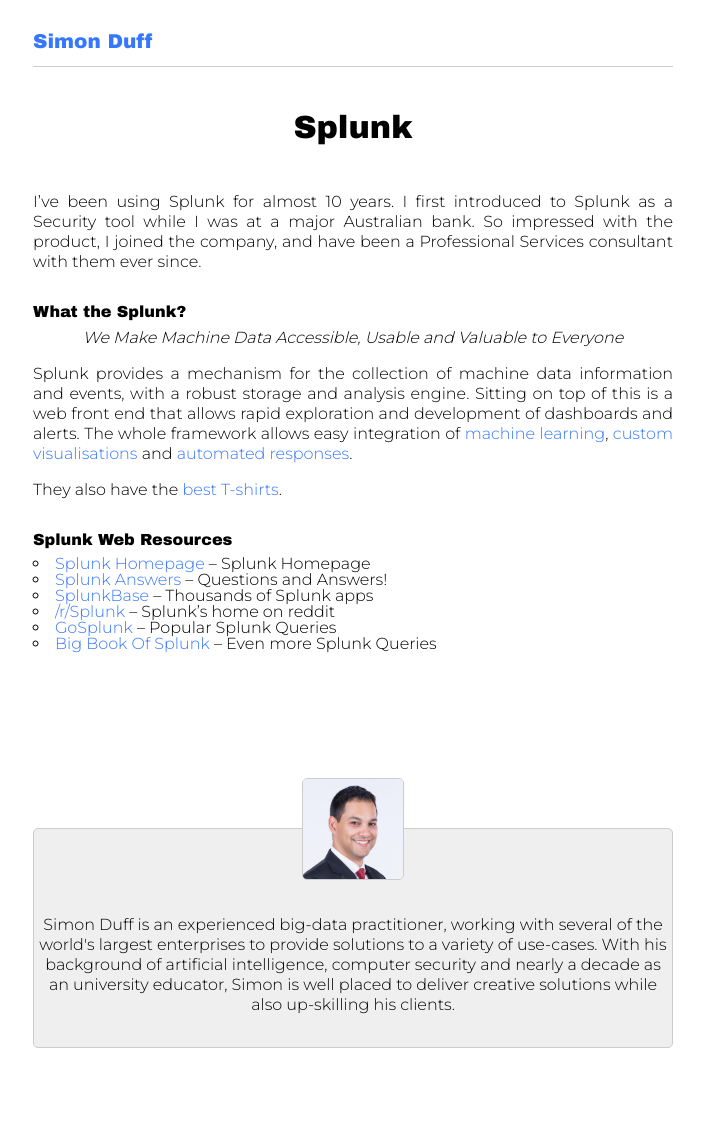
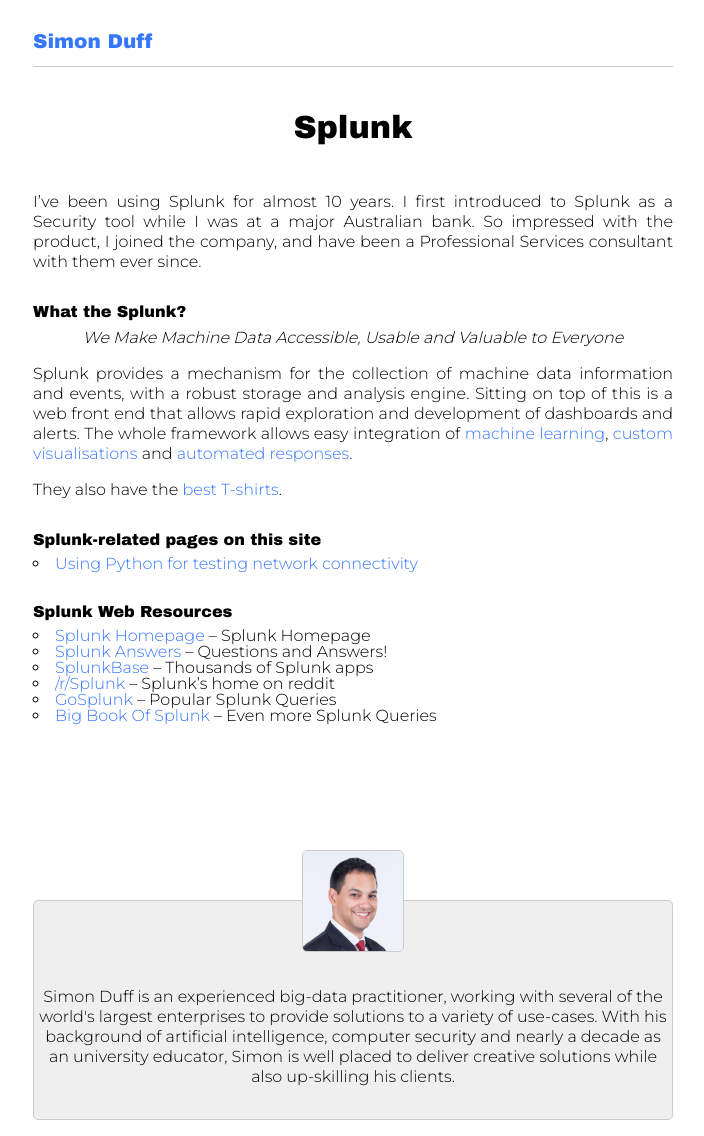
Before and after one commit to sduff/sduff.github.io, a Jekyll site: the page built from _docs/splunk.md, in a window 1280 px wide. Shown: the whole page, without its empty margins (287-991 px from the left). Built offline with Jekyll 4.4.1, drawn with Linux system fonts in a browser that asks for light colours; some web fonts are replaced; before the commit the page ends 1064 px from its top, so only the background shows below that.

Commit message:
Adding Splunk tags on the Splunk page

```diff
--- a/_docs/splunk.md
+++ b/_docs/splunk.md
@@ -28,6 +28,14 @@
 
 They also have the [best T-shirts](https://www.co-store.com/splunk).
 
+## Splunk-related pages on this site
+<ul>
+{% assign docs = site:docs | reverse docs %}
+{% for page in docs %}{% if page.tags contains "splunk" and page.url != "/splunk"  %}
+<li><a href="{{page.url}}">{{page.title}}</a></li>
+{% endif %}{% endfor %}
+</ul>
+
 ## Splunk Web Resources
 * [Splunk Homepage](http://splunk.com) -- Splunk Homepage
 * [Splunk Answers](https://answers.splunk.com/index.html) -- Questions and Answers!
```
